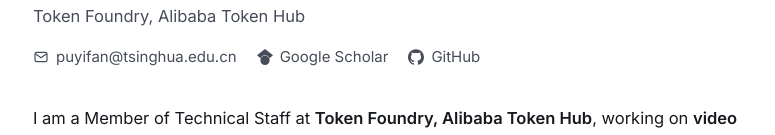
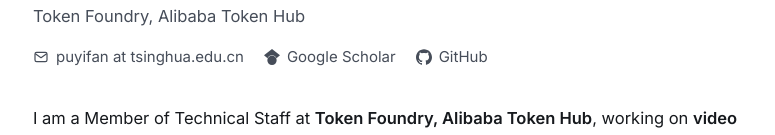
Before and after one commit to yifanpu001/yifanpu001.github.io, a plain HTML site: page index.html in a window 1280 px wide. Shown: the part 154-289 px from the top of the page, without its empty margins (251-1026 px from the left). Drawn offline with Linux system fonts and the light colour scheme.

Commit message:
Show the email address with at instead of @.
Co-authored-by: Cursor <cursoragent@cursor.com>

```diff
--- a/index.html
+++ b/index.html
@@ -241,7 +241,7 @@
         <li>
           <a href="mailto:puyifan@tsinghua.edu.cn">
             <svg viewBox="0 0 24 24" aria-hidden="true" fill="none" stroke="currentColor" stroke-width="1.8" stroke-linecap="round" stroke-linejoin="round"><rect x="3" y="5" width="18" height="14" rx="2.5"/><path d="m4 7.5 8 5.5 8-5.5"/></svg>
-            <span>puyifan@tsinghua.edu.cn</span>
+            <span>puyifan at tsinghua.edu.cn</span>
           </a>
         </li>
         <li>
```
